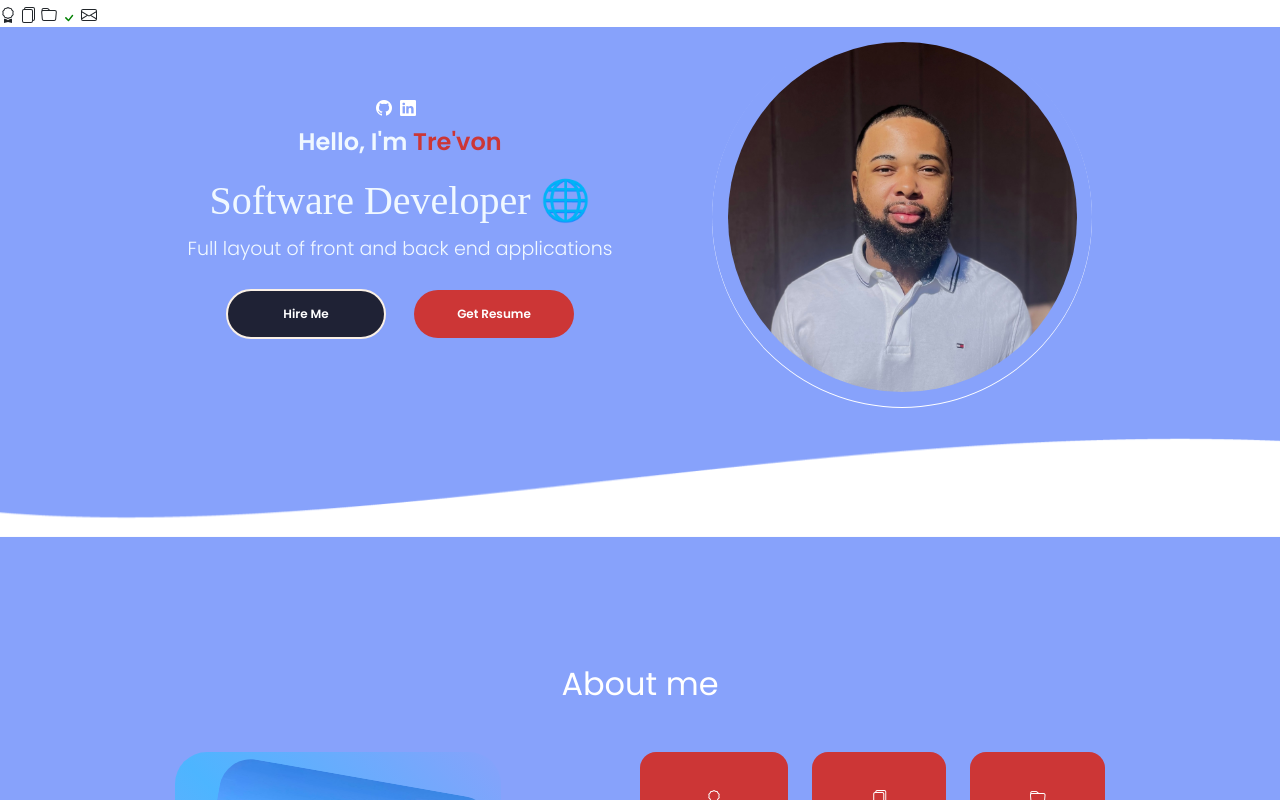
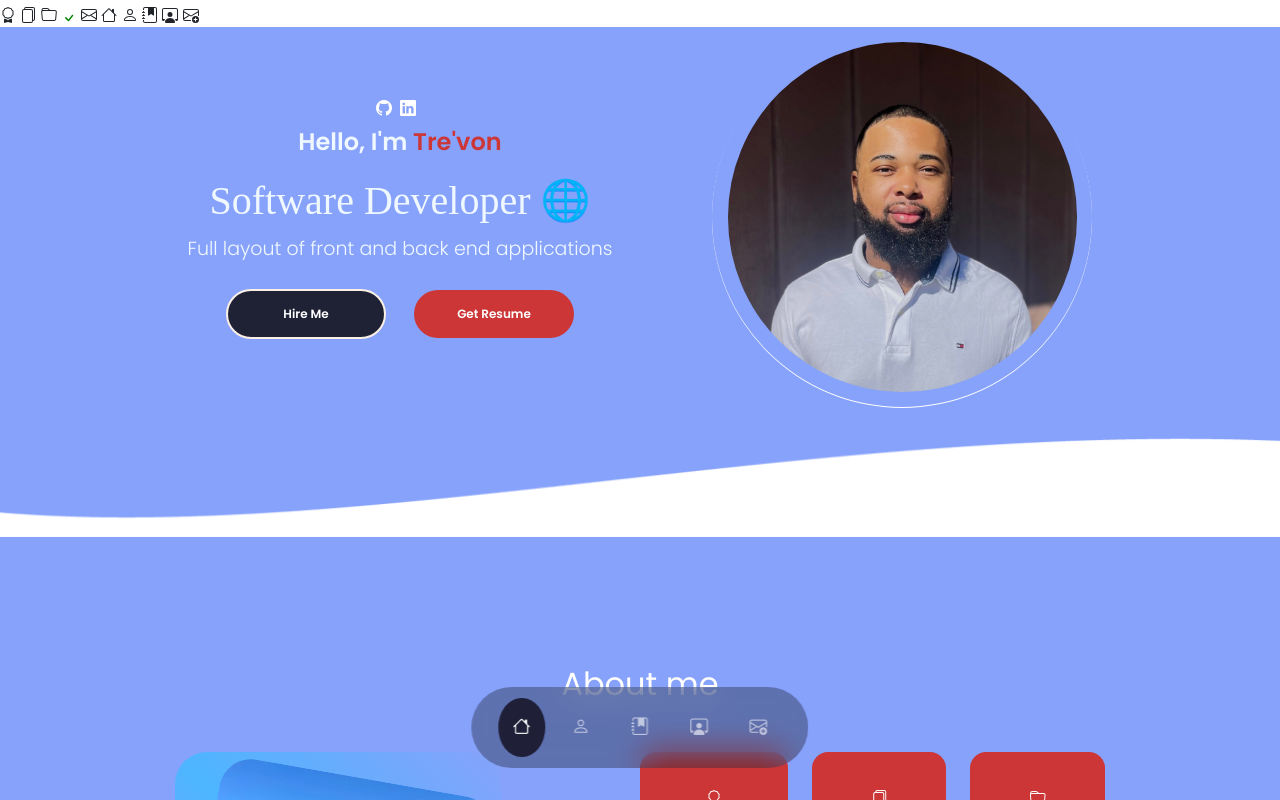
Before and after one commit to tremitch504/Portfolio, a React (Create React App) app in the folder client/: page / in a window 1280 px wide. Shown: the top 800 px of the page. Built offline with nearby package versions, Linux system fonts and the light colour scheme; a web font is replaced by a local one.

Commit message:
Added the Nav bar to the web page, working fine

```diff
--- a/client/public/index.html
+++ b/client/public/index.html
@@ -52,6 +52,30 @@
       <path d="M0 4a2 2 0 0 1 2-2h12a2 2 0 0 1 2 2v8a2 2 0 0 1-2 2H2a2 2 0 0 1-2-2V4Zm2-1a1 1 0 0 0-1 1v.217l7 4.2 7-4.2V4a1 1 0 0 0-1-1H2Zm13 2.383-4.708 2.825L15 11.105V5.383Zm-.034 6.876-5.64-3.471L8 9.583l-1.326-.795-5.64 3.47A1 1 0 0 0 2 13h12a1 1 0 0 0 .966-.741ZM1 11.105l4.708-2.897L1 5.383v5.722Z"/>
     </svg>
 
+    <svg xmlns="http://www.w3.org/2000/svg" width="16" height="16" fill="currentColor" class="bi bi-house" viewBox="0 0 16 16">
+      <path d="M8.707 1.5a1 1 0 0 0-1.414 0L.646 8.146a.5.5 0 0 0 .708.708L2 8.207V13.5A1.5 1.5 0 0 0 3.5 15h9a1.5 1.5 0 0 0 1.5-1.5V8.207l.646.647a.5.5 0 0 0 .708-.708L13 5.793V2.5a.5.5 0 0 0-.5-.5h-1a.5.5 0 0 0-.5.5v1.293L8.707 1.5ZM13 7.207V13.5a.5.5 0 0 1-.5.5h-9a.5.5 0 0 1-.5-.5V7.207l5-5 5 5Z"/>
+    </svg>
+
+    <svg xmlns="http://www.w3.org/2000/svg" width="16" height="16" fill="currentColor" class="bi bi-person" viewBox="0 0 16 16">
+      <path d="M8 8a3 3 0 1 0 0-6 3 3 0 0 0 0 6Zm2-3a2 2 0 1 1-4 0 2 2 0 0 1 4 0Zm4 8c0 1-1 1-1 1H3s-1 0-1-1 1-4 6-4 6 3 6 4Zm-1-.004c-.001-.246-.154-.986-.832-1.664C11.516 10.68 10.289 10 8 10c-2.29 0-3.516.68-4.168 1.332-.678.678-.83 1.418-.832 1.664h10Z"/>
+    </svg>
+
+    <svg xmlns="http://www.w3.org/2000/svg" width="16" height="16" fill="currentColor" class="bi bi-journal-bookmark-fill" viewBox="0 0 16 16">
+      <path fill-rule="evenodd" d="M6 1h6v7a.5.5 0 0 1-.757.429L9 7.083 6.757 8.43A.5.5 0 0 1 6 8V1z"/>
+      <path d="M3 0h10a2 2 0 0 1 2 2v12a2 2 0 0 1-2 2H3a2 2 0 0 1-2-2v-1h1v1a1 1 0 0 0 1 1h10a1 1 0 0 0 1-1V2a1 1 0 0 0-1-1H3a1 1 0 0 0-1 1v1H1V2a2 2 0 0 1 2-2z"/>
+      <path d="M1 5v-.5a.5.5 0 0 1 1 0V5h.5a.5.5 0 0 1 0 1h-2a.5.5 0 0 1 0-1H1zm0 3v-.5a.5.5 0 0 1 1 0V8h.5a.5.5 0 0 1 0 1h-2a.5.5 0 0 1 0-1H1zm0 3v-.5a.5.5 0 0 1 1 0v.5h.5a.5.5 0 0 1 0 1h-2a.5.5 0 0 1 0-1H1z"/>
+    </svg>
+
+    <svg xmlns="http://www.w3.org/2000/svg" width="16" height="16" fill="currentColor" class="bi bi-person-workspace" viewBox="0 0 16 16">
+      <path d="M4 16s-1 0-1-1 1-4 5-4 5 3 5 4-1 1-1 1H4Zm4-5.95a2.5 2.5 0 1 0 0-5 2.5 2.5 0 0 0 0 5Z"/>
+      <path d="M2 1a2 2 0 0 0-2 2v9.5A1.5 1.5 0 0 0 1.5 14h.653a5.373 5.373 0 0 1 1.066-2H1V3a1 1 0 0 1 1-1h12a1 1 0 0 1 1 1v9h-2.219c.554.654.89 1.373 1.066 2h.653a1.5 1.5 0 0 0 1.5-1.5V3a2 2 0 0 0-2-2H2Z"/>
+    </svg>
+
+    <svg xmlns="http://www.w3.org/2000/svg" width="16" height="16" fill="currentColor" class="bi bi-envelope-plus" viewBox="0 0 16 16">
+      <path d="M2 2a2 2 0 0 0-2 2v8.01A2 2 0 0 0 2 14h5.5a.5.5 0 0 0 0-1H2a1 1 0 0 1-.966-.741l5.64-3.471L8 9.583l7-4.2V8.5a.5.5 0 0 0 1 0V4a2 2 0 0 0-2-2H2Zm3.708 6.208L1 11.105V5.383l4.708 2.825ZM1 4.217V4a1 1 0 0 1 1-1h12a1 1 0 0 1 1 1v.217l-7 4.2-7-4.2Z"/>
+      <path d="M16 12.5a3.5 3.5 0 1 1-7 0 3.5 3.5 0 0 1 7 0Zm-3.5-2a.5.5 0 0 0-.5.5v1h-1a.5.5 0 0 0 0 1h1v1a.5.5 0 0 0 1 0v-1h1a.5.5 0 0 0 0-1h-1v-1a.5.5 0 0 0-.5-.5Z"/>
+    </svg>
+
     <title>Portfolio App</title>
   </head>
 
--- a/client/src/PortfolioContainer/AboutMe/AboutMe.js
+++ b/client/src/PortfolioContainer/AboutMe/AboutMe.js
@@ -4,7 +4,7 @@ import './AboutMe.css';
 const AboutMe = () => {
 
     return (
-        <div className="aboutme-container">
+        <div className="aboutme-container" id='aboutme'>
            <h2 className="aboutme">About me</h2>
 
            <div className="container parent-aboutme">
--- a/client/src/PortfolioContainer/ContactMe/Contact.js
+++ b/client/src/PortfolioContainer/ContactMe/Contact.js
@@ -22,7 +22,7 @@ const ContactMe = () => {
       };
 
     return (
-        <div className="contact">
+        <div className="contact" id='contact'>
       <h5 className="contact-header">Get In Touch</h5>
       <h2>Contact Me</h2>
 
--- a/client/src/PortfolioContainer/HomePage/Home.js
+++ b/client/src/PortfolioContainer/HomePage/Home.js
@@ -7,11 +7,12 @@ import Skills from "../Skills/Skills";
 import Portfolio from "../Portfolio/Portfolio";
 import ContactMe from "../ContactMe/Contact";
 import Footer from "../Footer/Footer";
-
+import Nav from "../Nav/Nav";
 const Home = () => {
 
     return (
         <div className="container-home">
+            <Nav />
             <Profile />
             <FooterImage />
             <AboutMe />
--- a/client/src/PortfolioContainer/HomePage/Profile.js
+++ b/client/src/PortfolioContainer/HomePage/Profile.js
@@ -5,7 +5,7 @@ const Profile = () => {
 
 //info = details
 return (
-    <div className='container-profile'>
+    <div className='container-profile' id='profile'>
         <div className='parent-profile'>
             <div className='info-profile'>
                 <div className='colz'>
--- /dev/null
+++ b/client/src/PortfolioContainer/Nav/Nav.css
@@ -0,0 +1,33 @@
+.nav {
+    background: rgba(0, 0, 0, 0.3);
+    width: max-content;
+    display: block;
+    padding: 0.7rem 1.7rem;
+    z-index: 2;
+    position: fixed;
+    left: 50%;
+    transform: translate(-50%);
+    bottom: 2rem;
+    display: flex;
+    gap: 0.8rem;
+    border-radius: 3rem;
+    backdrop-filter: blur(15px);
+}
+
+.nav a {
+  background: transparent;
+  padding: 0.9rem;
+  border-radius: 50%;
+  display: flex;
+  color: var(--color-light);
+  font-size: 1.1rem;
+}
+
+.nav a:hover {
+    background:rgba(0, 0, 0, 0.3);
+}
+
+.nav a.active {
+    background: var(--color-bg);
+    color: var(--color-white)
+}
--- /dev/null
+++ b/client/src/PortfolioContainer/Nav/Nav.js
@@ -0,0 +1,21 @@
+import React from 'react';
+import './Nav.css';
+import { useState } from 'react';
+
+const Nav = () => {
+
+    const [activeNav, setActiveNav] = useState('#profile')
+    return (
+        <div className='nav'>
+
+
+          <a href='#profile' onClick={() => setActiveNav('#profile')} className={activeNav === '#profile' ? 'active' : ''}> <i class="bi bi-house"></i></a>
+          <a href='#aboutme' onClick={() => setActiveNav('#aboutme')} className={activeNav === '#aboutme' ? 'active' : ''}><i class="bi bi-person"></i></a>
+          <a href='#skills' onClick={() => setActiveNav('#skills')} className={activeNav === '#skills' ? 'active' : ''}> <i class="bi bi-journal-bookmark-fill"></i></a>
+          <a href='#portfolio' onClick={() => setActiveNav('#portfolio')} className={activeNav === '#portfolio' ? 'active' : ''}> <i class="bi bi-person-workspace"></i></a>
+          <a href='#contact' onClick={() => setActiveNav('#contact')} className={activeNav === '#contact' ? 'active' : ''}> <i class="bi bi-envelope-plus"></i></a>
+        </div>
+    )
+}
+
+export default Nav;
--- a/client/src/PortfolioContainer/Portfolio/Portfolio.js
+++ b/client/src/PortfolioContainer/Portfolio/Portfolio.js
@@ -59,7 +59,7 @@ const Portfolio = () => {
 
 
     return (
-        <div className="portfolio">
+        <div className="portfolio" id='portfolio'>
         <h5 className="port-header">My Work</h5>
         <h2>Portfolio</h2>
 
--- a/client/src/PortfolioContainer/Skills/Skills.js
+++ b/client/src/PortfolioContainer/Skills/Skills.js
@@ -5,7 +5,7 @@ import './Skills.css';
 const Skills = () => {
 
     return (
-        <div className="skills-container">
+        <div className="skills-container" id='skills'>
            <h5 className="skills-header">My Programming Skills</h5>
            <h2>Experience</h2>
 
```
